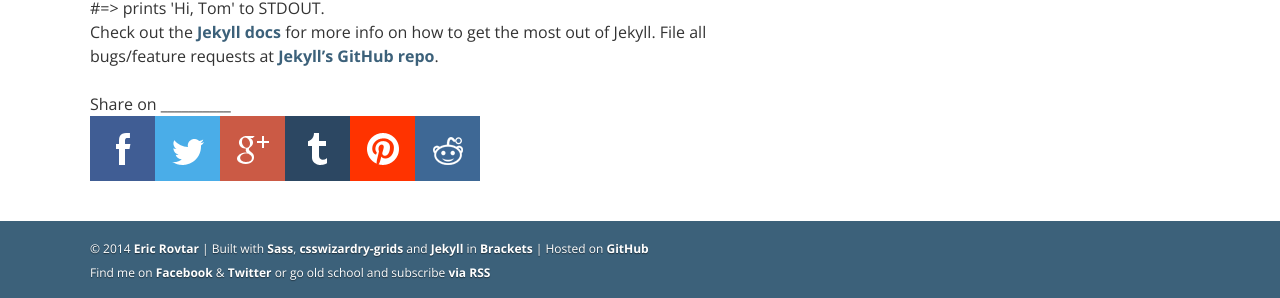
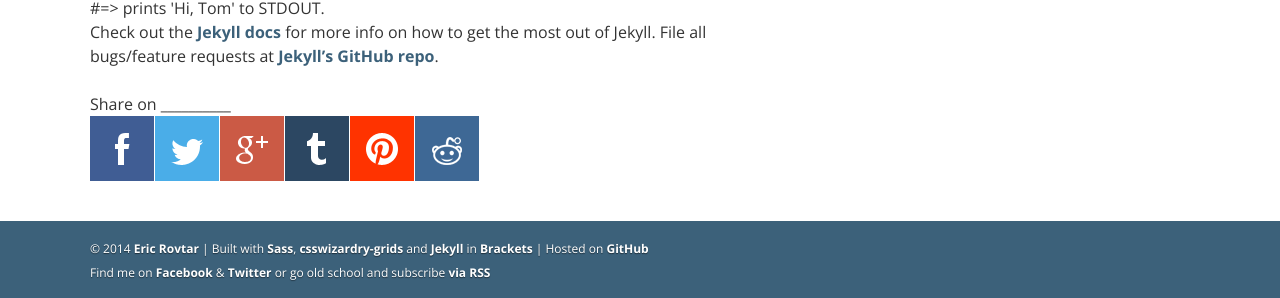
Before and after one commit to ericrovtar/ericrovtar.github.io, a Jekyll site: the page built from _posts/2014-05-11-welcome-to-jekyll.markdown, in a window 1280 px wide. Shown: the part 604-902 px from the top of the page. Built offline with Jekyll 4.4.1, drawn with Linux system fonts in a browser that asks for light colours; comment, search, counter and statistics services are not loaded.

```diff
--- a/styles/sass/ui/sharing.scss
+++ b/styles/sass/ui/sharing.scss
@@ -1,6 +1,7 @@
 .shareIcon
 {
-    width: 100%;
+    max-width: 64px;
+    max-width: 64px;
 
     cursor: pointer;
 
--- a/styles/styles.css
+++ b/styles/styles.css
@@ -1496,7 +1496,8 @@
     color: #FFF; }
 
 .shareIcon {
-  width: 100%;
+  max-width: 64px;
+  max-width: 64px;
   cursor: pointer; }
   .shareIcon.facebook {
     background: #405d94 url("../images/icons/32px/facebook_white.png") no-repeat scroll center; }
```
